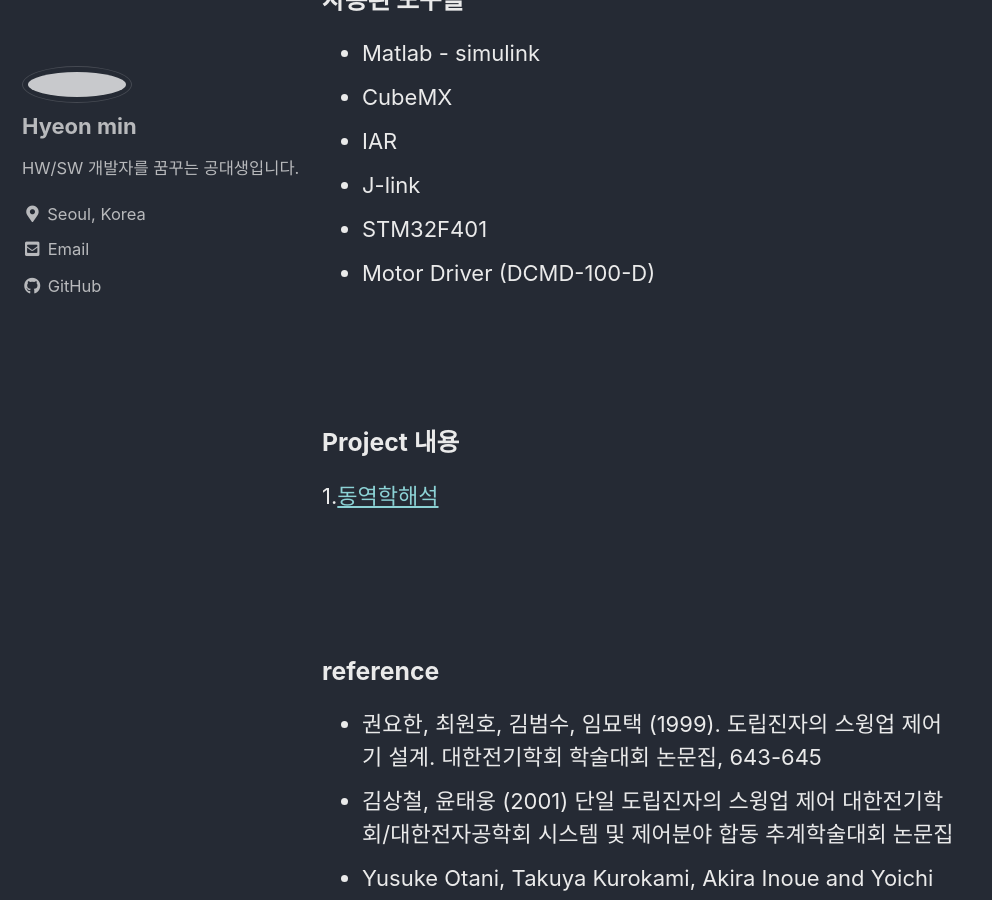
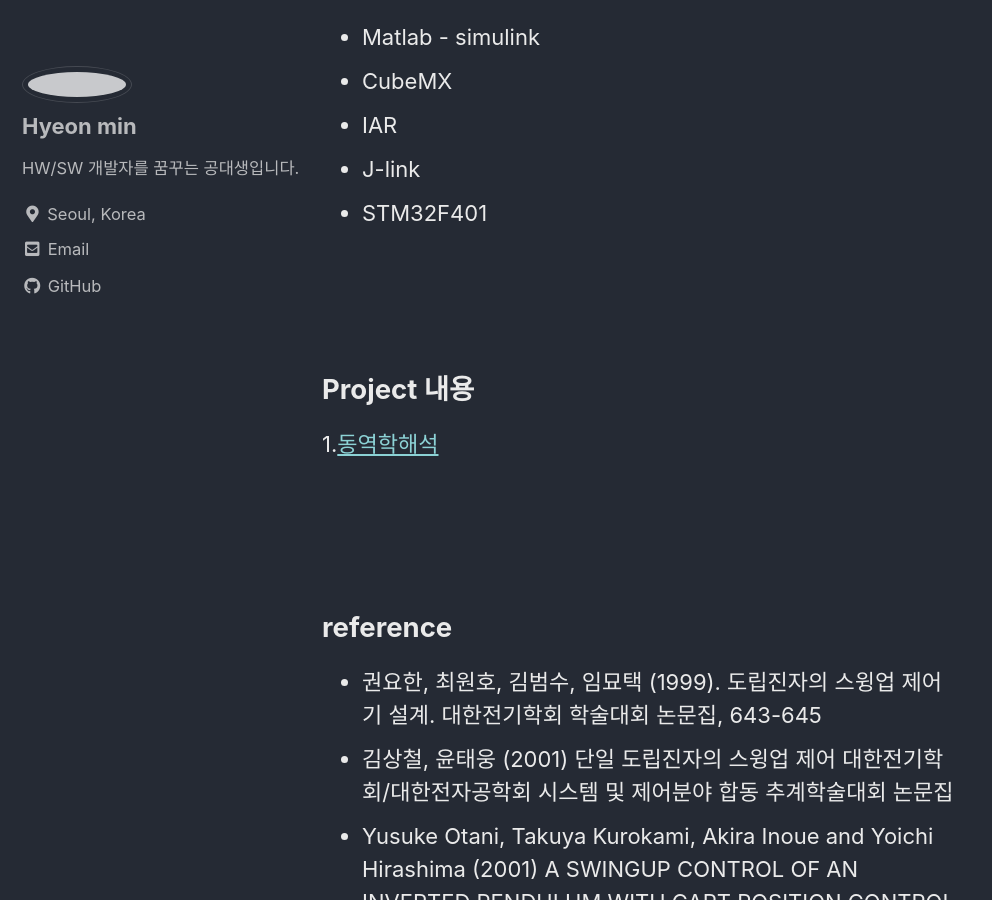
Before and after one commit to jeong-hyeonmin/jeong-hyeonmin.github.io, a Jekyll site: the page built from _pages/projects.md, in a window 1280 px wide and 900 px high, scrolled down 824 px. Shown: the whole window, without its empty margins (0-992 px from the left). Built offline with Jekyll 4.4.1, drawn with Linux system fonts in a browser that asks for light colours; cached includes are drawn as plain includes.

Commit message:
revise projects

```diff
--- a/_pages/projects.md
+++ b/_pages/projects.md
@@ -12,7 +12,7 @@ taxonomy: project
 
 
 ---
-## Inverted pendulum : 20.09~20.11
+# Inverted pendulum : 20.09~20.11
 
 inverted pendulum은 20년도 후반기에 진행했던 작품으로 제어에 대한
 이론을 배우고 이론을 실제로 적용해보고 싶다는 생각에 진행하였습니다.
@@ -23,25 +23,24 @@ LQR제어기와 비선형 제어기를 같이 사용하여 작품을 만들었
 
 <br><br>
 
-### 사용된 도구들
+## 사용된 도구들
 
 - Matlab - simulink
 - CubeMX
 - IAR
 - J-link
 - STM32F401
-- Motor Driver (DCMD-100-D)
 
 <br><br>
 
-### Project 내용
+## Project 내용
 
 1.[동역학해석](https://jeong-hyeonmin.github.io/inverted%20pendulum/Inverted-Pendulum/)
 
 <br><br>
 
 
-### reference
+## reference
 - 권요한, 최원호, 김범수, 임묘택 (1999). 도립진자의 스윙업 제어기 설계. 대한전기학회 학술대회 논문집, 643-645
 <br>
 - 김상철, 윤태웅 (2001) 단일 도립진자의 스윙업 제어 대한전기학회/대한전자공학회 시스템 및 제어분야 합동 추계학술대회 논문집
```
